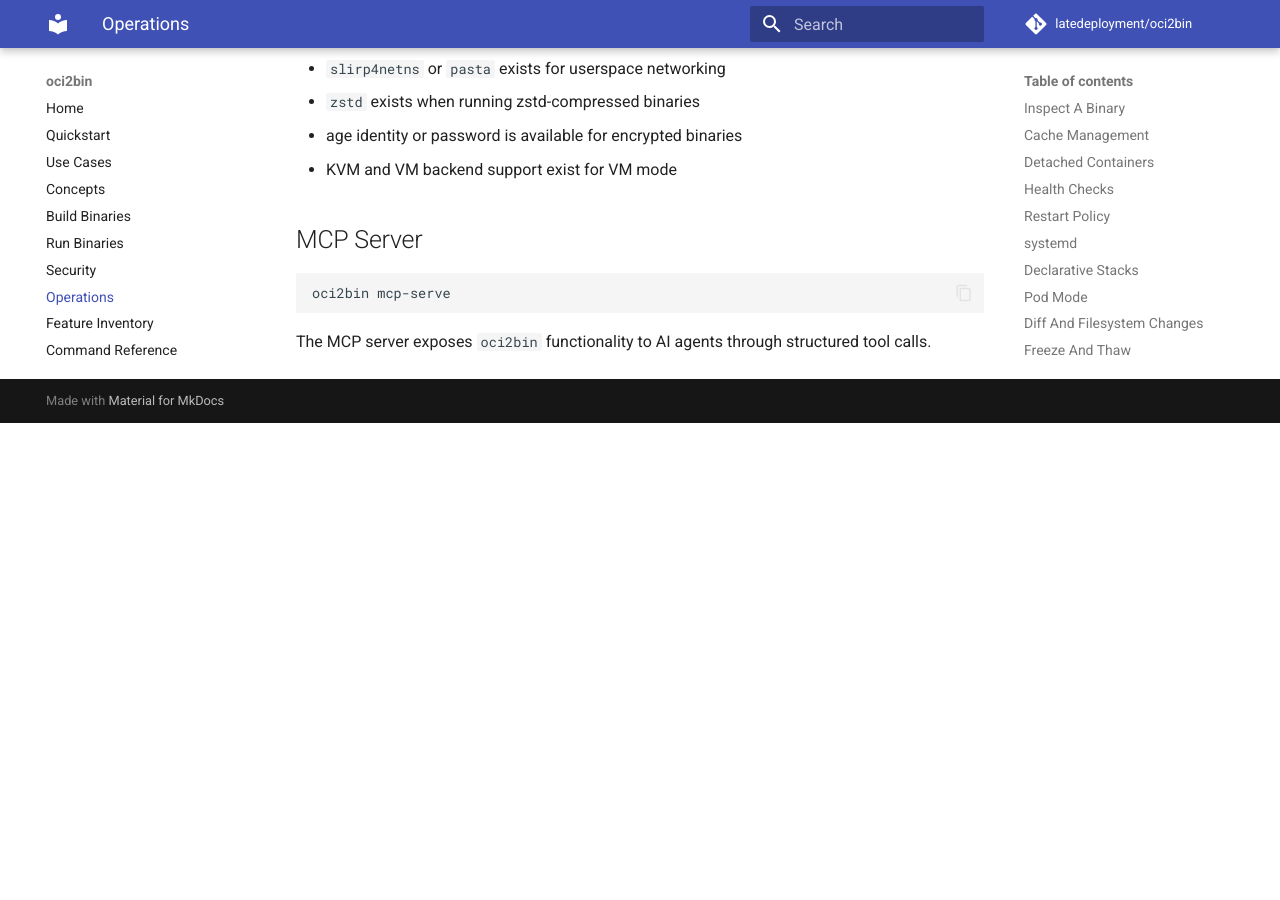
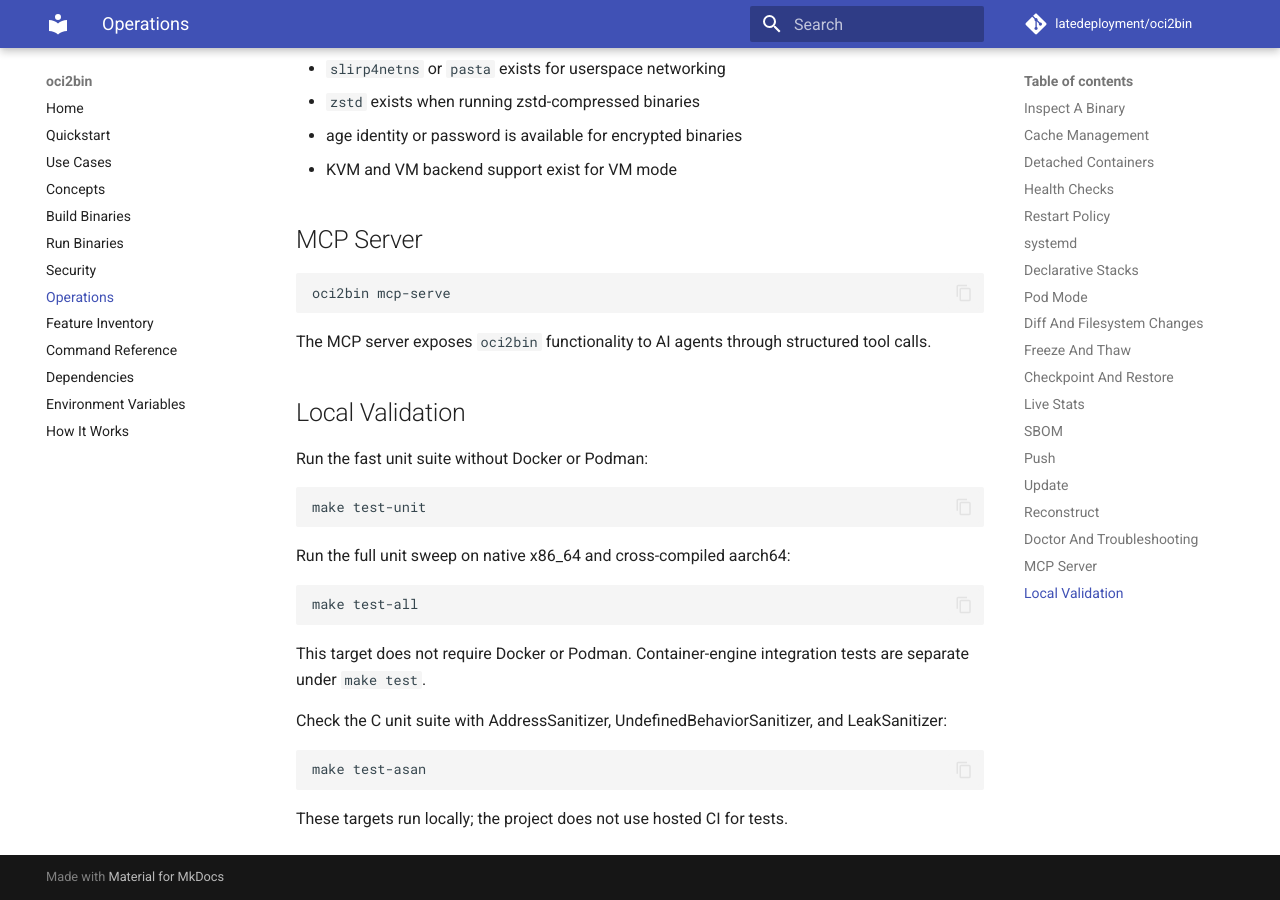
Before and after one commit to latedeployment/oci2bin, an MkDocs documentation site: the page built from docs/operations.md, in a window 1280 px wide and 900 px high, scrolled down 6218 px. Built offline with MkDocs 1.6.1 and Material for MkDocs 9.7.7, drawn with Linux system fonts in a browser that asks for light colours; comment, search, counter and statistics services are not loaded; before the commit the page ends 6641 px from its top, so only the background shows below that.

````diff
--- a/docs/operations.md
+++ b/docs/operations.md
@@ -335,3 +335,29 @@ oci2bin mcp-serve
 
 The MCP server exposes `oci2bin` functionality to AI agents through structured
 tool calls.
+
+## Local Validation
+
+Run the fast unit suite without Docker or Podman:
+
+```bash
+make test-unit
+```
+
+Run the full unit sweep on native x86_64 and cross-compiled aarch64:
+
+```bash
+make test-all
+```
+
+This target does not require Docker or Podman. Container-engine integration
+tests are separate under `make test`.
+
+Check the C unit suite with AddressSanitizer, UndefinedBehaviorSanitizer, and
+LeakSanitizer:
+
+```bash
+make test-asan
+```
+
+These targets run locally; the project does not use hosted CI for tests.
--- a/pyproject.toml
+++ b/pyproject.toml
@@ -8,7 +8,7 @@ environments = ["sys_platform == 'linux'"]
 
 [project]
 name = "oci2bin"
-version = "0.17.0"
+version = "0.18.0"
 description = "Convert OCI/Docker images into self-contained ELF executables"
 readme = "README.md"
 license = "MIT"
````
Also changed, not shown: CHANGELOG.md (+22 -23 lines), docs/reference/features.md (+9 -0 lines), 10 other files.
